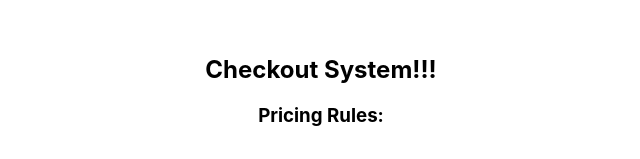
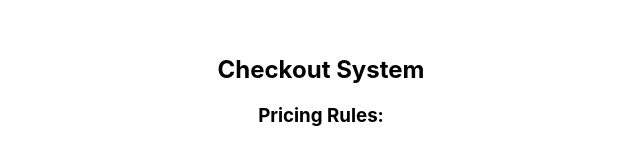
Before and after one commit to MingJae92/Basket_Check_Out_App, a React (Create React App) app: page / in a window 1280 px wide. Shown: the part 145-304 px from the top of the page, without its empty margins (319-959 px from the left). Built offline with nearby package versions, Linux system fonts and the light colour scheme.

Commit message:
PricingRulesList and ScannedItemsList components add

```diff
--- a/src/components/Basket.js
+++ b/src/components/Basket.js
@@ -116,7 +116,7 @@ function Basket() {
 
    return (
      <div className="checkout-container">
-       <h2>Checkout System!!!</h2>
+       <h2>Checkout System</h2>
        <h3>Pricing Rules:</h3>
        <ul>
          {/* Render the pricing rules */}
```
Also changed, not shown: src/components/PricingRulesList.js (added, +9 -0 lines), src/components/ScannedItemsList.js (added, +9 -0 lines).
